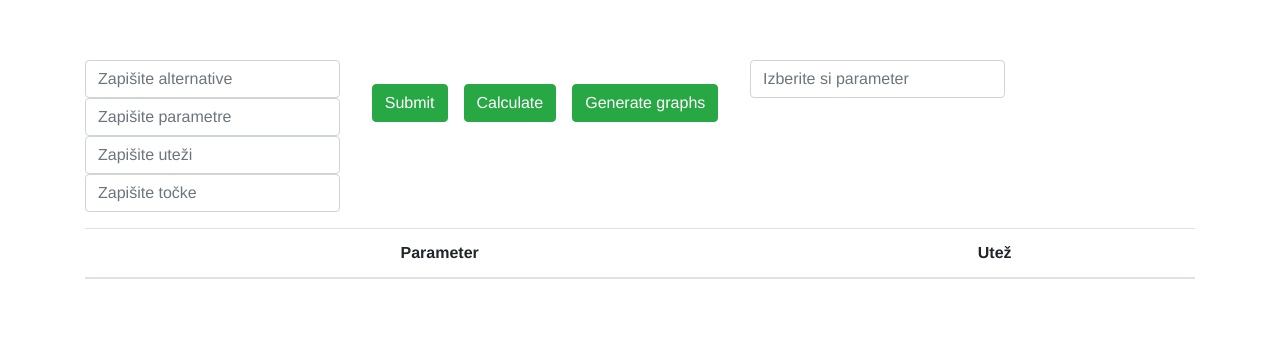
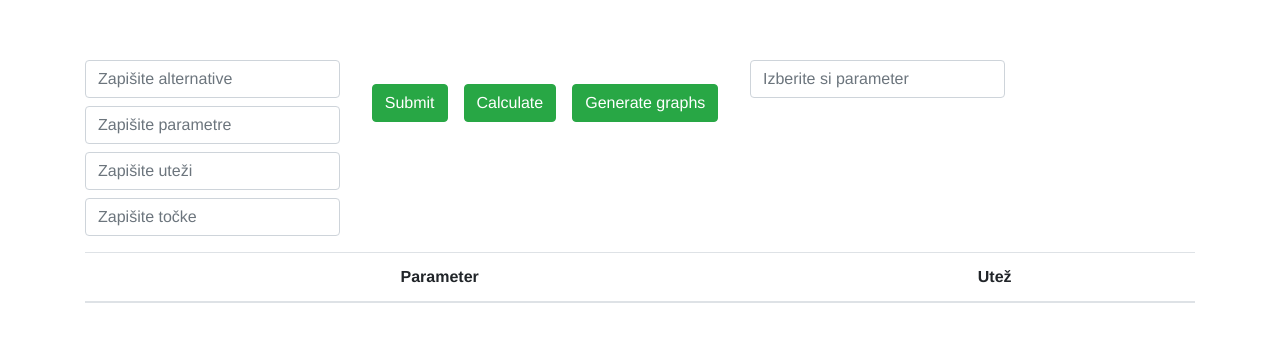
Before and after one commit to AmadejKrepek/WebMethodKT, a Vue app: page / in a window 1280 px wide. Shown: the top 342 px of the page. Built offline with nearby package versions, Linux system fonts and the light colour scheme; what vue3-apexcharts would draw is missing.

Commit message:
Added margin

```diff
--- a/src/components/KTMethod.vue
+++ b/src/components/KTMethod.vue
@@ -10,19 +10,19 @@
             v-model="alternative"
           />
           <input
-            class="form-control"
+            class="form-control mt-2"
             type="text"
             placeholder="Zapišite parametre"
             v-model="parameter"
           />
           <input
-            class="form-control"
+            class="form-control mt-2"
             type="text"
             placeholder="Zapišite uteži"
             v-model="weight"
           />
           <input
-            class="form-control"
+            class="form-control mt-2"
             type="text"
             placeholder="Zapišite točke"
             v-model="point"
```
